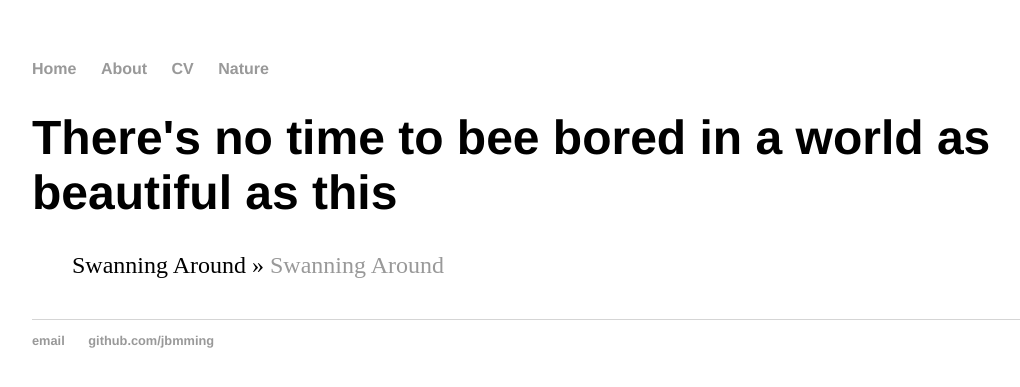
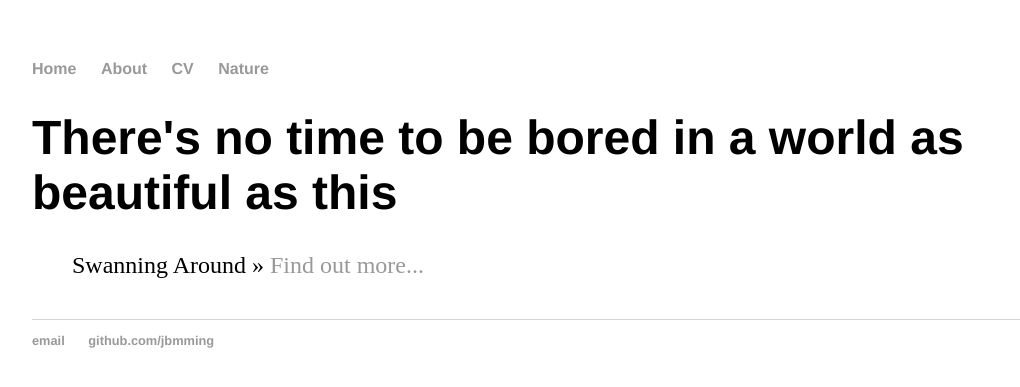
Before and after one commit to JBProgramming/JBProgramming.github.io, a Jekyll site: the page built from nature/index.html, in a window 1280 px wide. Shown: the top 387 px of the page, without its empty margins (96-1116 px from the left). Built offline with Jekyll 4.4.1, drawn with Linux system fonts in a browser that asks for light colours.

Commit message:
Update index.html

```diff
--- a/nature/index.html
+++ b/nature/index.html
@@ -1,11 +1,11 @@
 ---
 layout: default
-title: There's no time to bee bored in a world as beautiful as this
+title: There's no time to be bored in a world as beautiful as this
 ---
 	<h1>{{ page.title }}</h1>
 	<ul class="posts">
 
 	  {% for post in site.posts %}
-	    <li><span>{{ post.title }}</span> » <a href="{{ post.url }}" title="{{ post.title }}">{{ post.title }}</a></li>
+	    <li><span>{{ post.title }}</span> » <a href="{{ post.url }}" title="{{ post.title }}">Find out more...</a></li>
 	  {% endfor %}
 	</ul
```
